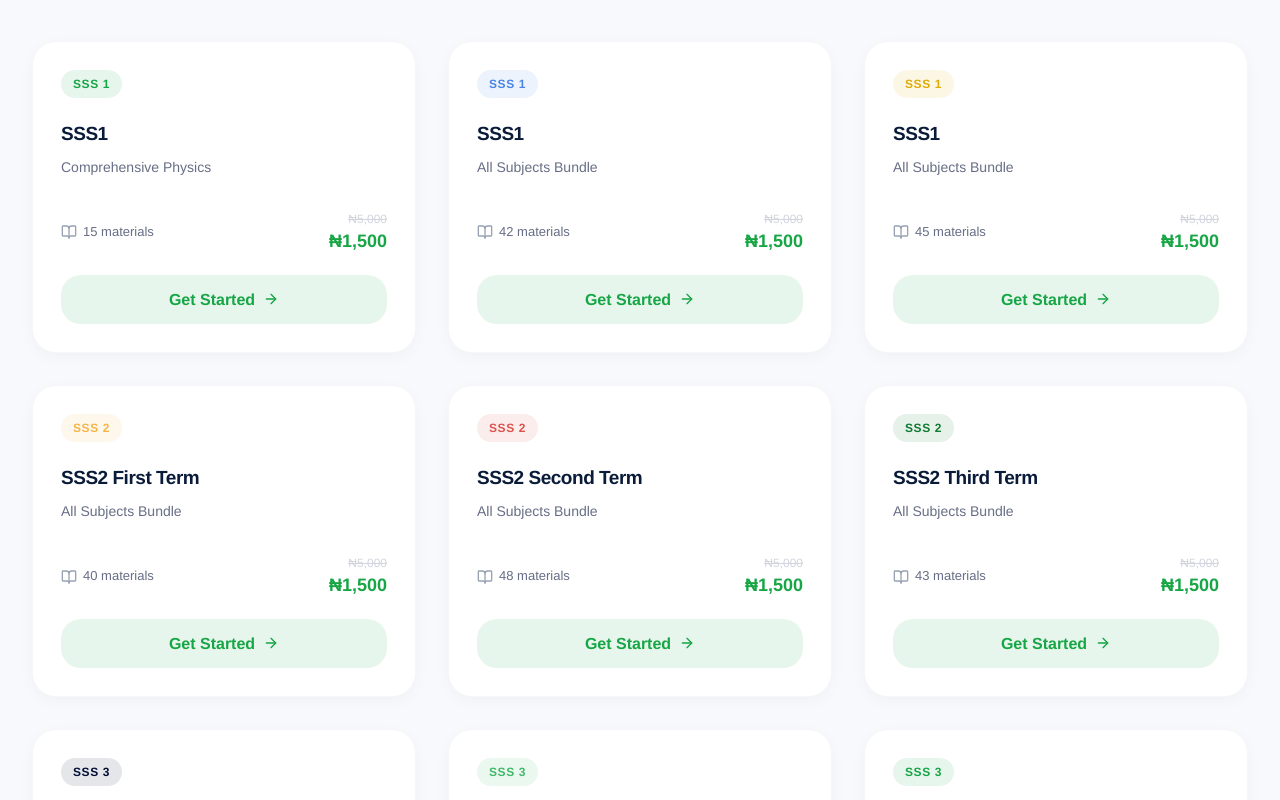
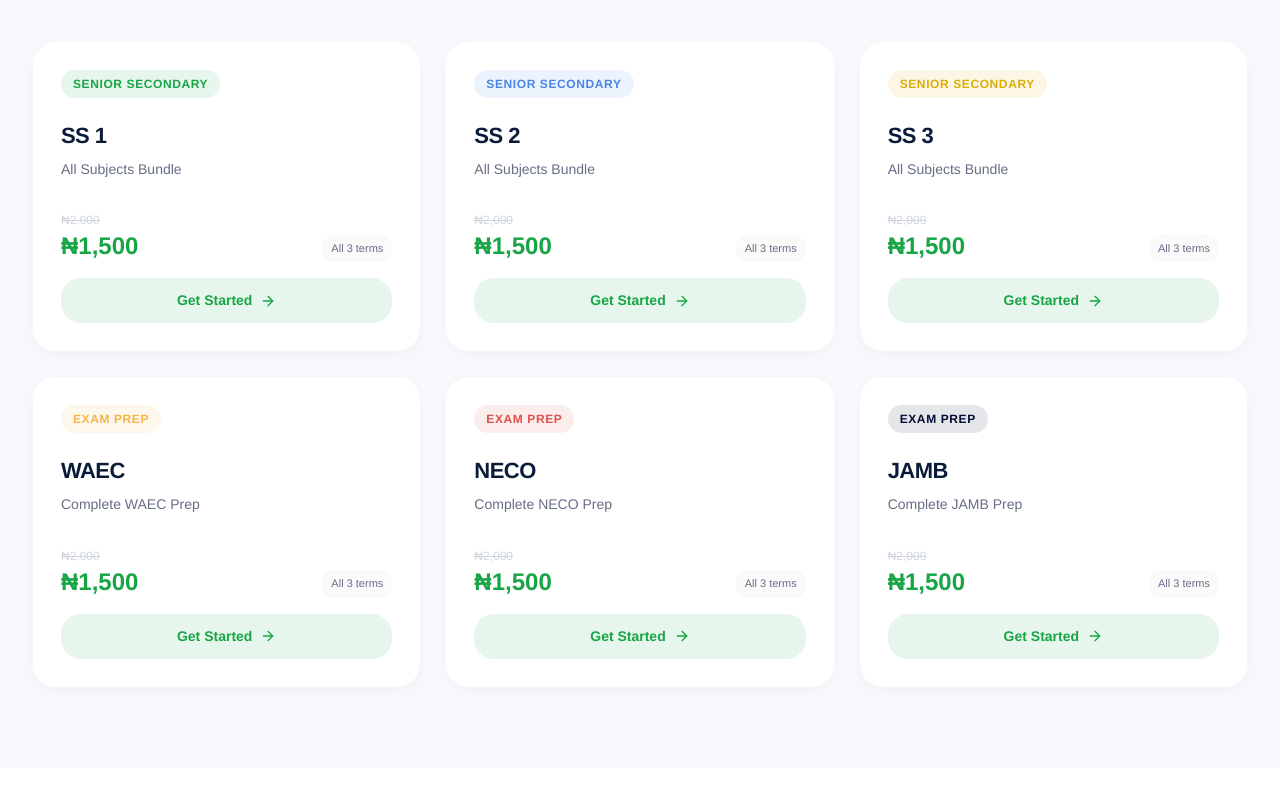
Before and after one commit to Bigmanbash/studyWithBash, a Next.js app: page / in a window 1280 px wide. Shown: the part 1040-1840 px from the top of the page. Built offline with nearby package versions, Linux system fonts and the light colour scheme.

Commit message:
[MOD] Bash fix

```diff
--- a/components/courses/CourseCard.tsx
+++ b/components/courses/CourseCard.tsx
@@ -7,7 +7,6 @@
   title: string;
   subject: string;
   level: string;
-  materialsCount?: number;
   originalPrice: number;
   price: number;
   color: string;
@@ -20,47 +19,43 @@
       href="/signup"
       className="group relative block bg-white rounded-[24px] border border-neutral-200/60 p-1 shadow-[0_4px_20px_-4px_rgba(0,0,0,0.05)] hover:shadow-[0_8px_30px_-4px_rgba(0,0,0,0.1)] hover:-translate-y-1.5 transition-all duration-500 overflow-hidden"
     >
-      {/* Soft background glow on hover */}
       <div className={`absolute top-0 right-0 -mr-8 -mt-8 w-32 h-32 rounded-full ${course.color} opacity-0 group-hover:opacity-10 blur-3xl transition-opacity duration-700`} />
 
       <div className="relative h-full bg-white rounded-[20px] p-6 flex flex-col z-10">
-        {/* Header row */}
-        <div className="flex items-start justify-between mb-6">
+        {/* Level badge */}
+        <div className="mb-6">
           <div className={`inline-flex items-center justify-center px-3 py-1.5 rounded-xl text-xs font-bold uppercase tracking-wider ${course.iconBg}`}>
             {course.level}
           </div>
         </div>
 
-        {/* Content */}
+        {/* Title + subject */}
         <div className="flex-1">
-          <h3 className="text-[19px] leading-tight font-bold text-[#0A1B39] group-hover:text-[#17A546] transition-colors duration-300 mb-2.5">
+          <h3 className="text-[22px] leading-tight font-bold text-[#0A1B39] group-hover:text-[#17A546] transition-colors duration-300 mb-2">
             {course.title}
           </h3>
-          <p className="text-sm text-[#676E85] line-clamp-2 leading-relaxed">
+          <p className="text-sm text-[#676E85] leading-relaxed">
             {course.subject}
           </p>
         </div>
 
-        <div className="mt-8 flex flex-col gap-5">
-          {/* Meta & Price */}
-          <div className="flex items-center justify-between">
-            <div className="flex items-center gap-4 text-[13px] font-medium text-[#676E85]">
-              {course.materialsCount !== undefined && (
-                <div className="flex items-center gap-1.5">
-                  <BookOpen className="h-4 w-4 text-[#98A2B3]" />
-                  <span>{course.materialsCount} materials</span>
-                </div>
-              )}
+        {/* Price + CTA */}
+        <div className="mt-8 flex flex-col gap-4">
+          <div className="flex items-end justify-between">
+            <div>
+              <p className="text-xs text-neutral-400 line-through font-medium mb-0.5">
+                ₦{course.originalPrice.toLocaleString()}
+              </p>
+              <p className="text-2xl font-bold text-[#17A546]">
+                ₦{course.price.toLocaleString()}
+              </p>
             </div>
-
-            <div className="flex flex-col items-end">
-              <span className="text-xs text-neutral-400 line-through font-medium">₦{course.originalPrice.toLocaleString()}</span>
-              <span className="text-lg font-bold text-[#17A546]">₦{course.price.toLocaleString()}</span>
-            </div>
+            <span className="text-[11px] text-[#676E85] bg-neutral-50 border border-neutral-100 px-2 py-1 rounded-md font-medium">
+              All 3 terms
+            </span>
           </div>
 
-          {/* CTA Button */}
-          <div className="w-full bg-[#17A546]/10 text-[#17A546] group-hover:bg-[#17A546] group-hover:text-white transition-colors duration-300 rounded-xl py-3 flex items-center justify-center gap-2 font-semibold">
+          <div className="w-full bg-[#17A546]/10 text-[#17A546] group-hover:bg-[#17A546] group-hover:text-white transition-colors duration-300 rounded-xl py-3 flex items-center justify-center gap-2 font-semibold text-sm">
             Get Started <ArrowRight className="h-4 w-4" />
           </div>
         </div>
--- a/components/home/Courses.tsx
+++ b/components/home/Courses.tsx
@@ -2,125 +2,64 @@
 
 const courses: CourseData[] = [
   {
-    slug: "sss1-first-term",
-    title: "SSS1",
-    subject: "Comprehensive Physics",
-    level: "SSS 1",
-    materialsCount: 15,
-    originalPrice: 5000,
+    slug: "sss1",
+    title: "SS 1",
+    subject: "All Subjects Bundle",
+    level: "Senior Secondary",
+    originalPrice: 2000,
     price: 1500,
     color: "bg-[#17A546]",
     iconBg: "bg-[#17A546]/10 text-[#17A546]",
   },
   {
-    slug: "sss1-second-term",
-    title: "SSS1",
+    slug: "sss2",
+    title: "SS 2",
     subject: "All Subjects Bundle",
-    level: "SSS 1",
-    materialsCount: 42,
-    originalPrice: 5000,
+    level: "Senior Secondary",
+    originalPrice: 2000,
     price: 1500,
     color: "bg-[#4A85E4]",
     iconBg: "bg-[#4A85E4]/10 text-[#4A85E4]",
   },
   {
-    slug: "sss1-third-term",
-    title: "SSS1",
+    slug: "sss3",
+    title: "SS 3",
     subject: "All Subjects Bundle",
-    level: "SSS 1",
-    materialsCount: 45,
-    originalPrice: 5000,
+    level: "Senior Secondary",
+    originalPrice: 2000,
     price: 1500,
     color: "bg-[#DEAB06]",
     iconBg: "bg-[#DEAB06]/10 text-[#DEAB06]",
   },
   {
-    slug: "sss2-first-term",
-    title: "SSS2 First Term",
-    subject: "All Subjects Bundle",
-    level: "SSS 2",
-    materialsCount: 40,
-    originalPrice: 5000,
+    slug: "waec-package",
+    title: "WAEC",
+    subject: "Complete WAEC Prep",
+    level: "Exam Prep",
+    originalPrice: 2000,
     price: 1500,
     color: "bg-[#F5B546]",
     iconBg: "bg-[#F5B546]/10 text-[#F5B546]",
   },
   {
-    slug: "sss2-second-term",
-    title: "SSS2 Second Term",
-    subject: "All Subjects Bundle",
-    level: "SSS 2",
-    materialsCount: 48,
-    originalPrice: 5000,
+    slug: "neco-package",
+    title: "NECO",
+    subject: "Complete NECO Prep",
+    level: "Exam Prep",
+    originalPrice: 2000,
     price: 1500,
     color: "bg-[#DD524D]",
     iconBg: "bg-[#DD524D]/10 text-[#DD524D]",
   },
   {
-    slug: "sss2-third-term",
-    title: "SSS2 Third Term",
-    subject: "All Subjects Bundle",
-    level: "SSS 2",
-    materialsCount: 43,
-    originalPrice: 5000,
-    price: 1500,
-    color: "bg-[#0E7B33]",
-    iconBg: "bg-[#0E7B33]/10 text-[#0E7B33]",
-  },
-  {
-    slug: "sss3-first-term",
-    title: "SSS3 First Term",
-    subject: "All Subjects Bundle",
-    level: "SSS 3",
-    materialsCount: 35,
-    originalPrice: 5000,
+    slug: "jamb-package",
+    title: "JAMB",
+    subject: "Complete JAMB Prep",
+    level: "Exam Prep",
+    originalPrice: 2000,
     price: 1500,
     color: "bg-[#030E36]",
     iconBg: "bg-[#030E36]/10 text-[#030E36]",
-  },
-  {
-    slug: "sss3-second-term",
-    title: "SSS3 Second Term",
-    subject: "All Subjects Bundle",
-    level: "SSS 3",
-    materialsCount: 45,
-    originalPrice: 5000,
-    price: 1500,
-    color: "bg-[#40B869]",
-    iconBg: "bg-[#40B869]/10 text-[#40B869]",
-  },
-  {
-    slug: "sss3-third-term",
-    title: "SSS3 Third Term",
-    subject: "All Subjects Bundle",
-    level: "SSS 3",
-    materialsCount: 40,
-    originalPrice: 5000,
-    price: 1500,
-    color: "bg-[#17A546]",
-    iconBg: "bg-[#17A546]/10 text-[#17A546]",
-  },
-  {
-    slug: "waec-package",
-    title: "WAEC Package",
-    subject: "Complete WAEC Prep",
-    level: "Exam Prep",
-    materialsCount: 120,
-    originalPrice: 5000,
-    price: 1500,
-    color: "bg-[#F5B546]",
-    iconBg: "bg-[#F5B546]/10 text-[#F5B546]",
-  },
-  {
-    slug: "jamb-package",
-    title: "JAMB Package",
-    subject: "Complete JAMB Prep",
-    level: "Exam Prep",
-    materialsCount: 150,
-    originalPrice: 5000,
-    price: 1500,
-    color: "bg-[#DD524D]",
-    iconBg: "bg-[#DD524D]/10 text-[#DD524D]",
   },
 ];
 
@@ -137,11 +76,11 @@
           </p>
         </div>
 
-        <div className="grid grid-cols-1 gap-8 sm:grid-cols-2 lg:grid-cols-3">
-          {courses.map((course) => (
-            <CourseCard key={course.slug} course={course} />
-          ))}
-        </div>
+      <div className="grid grid-cols-1 gap-6 sm:grid-cols-2 lg:grid-cols-3">
+        {courses.map((course) => (
+          <CourseCard key={course.slug} course={course} />
+        ))}
+      </div>
       </div>
     </section>
   );
```
